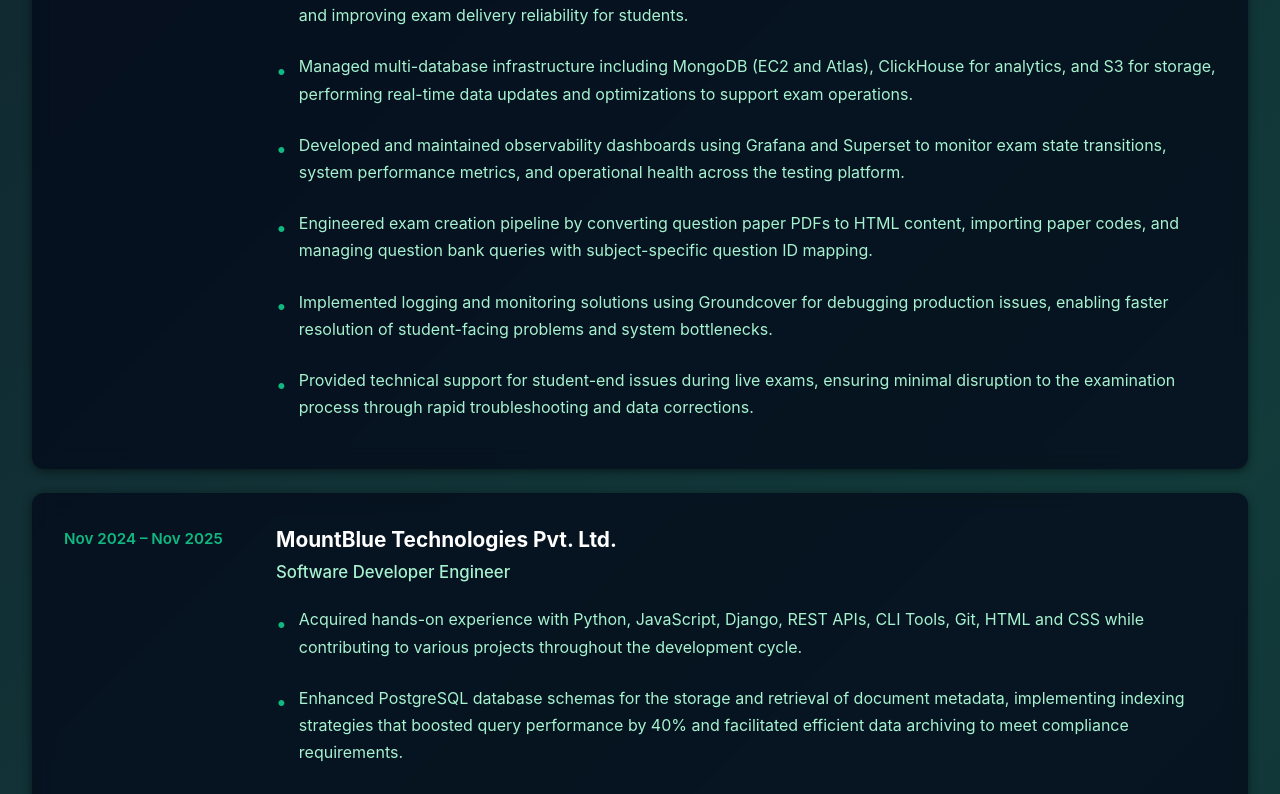
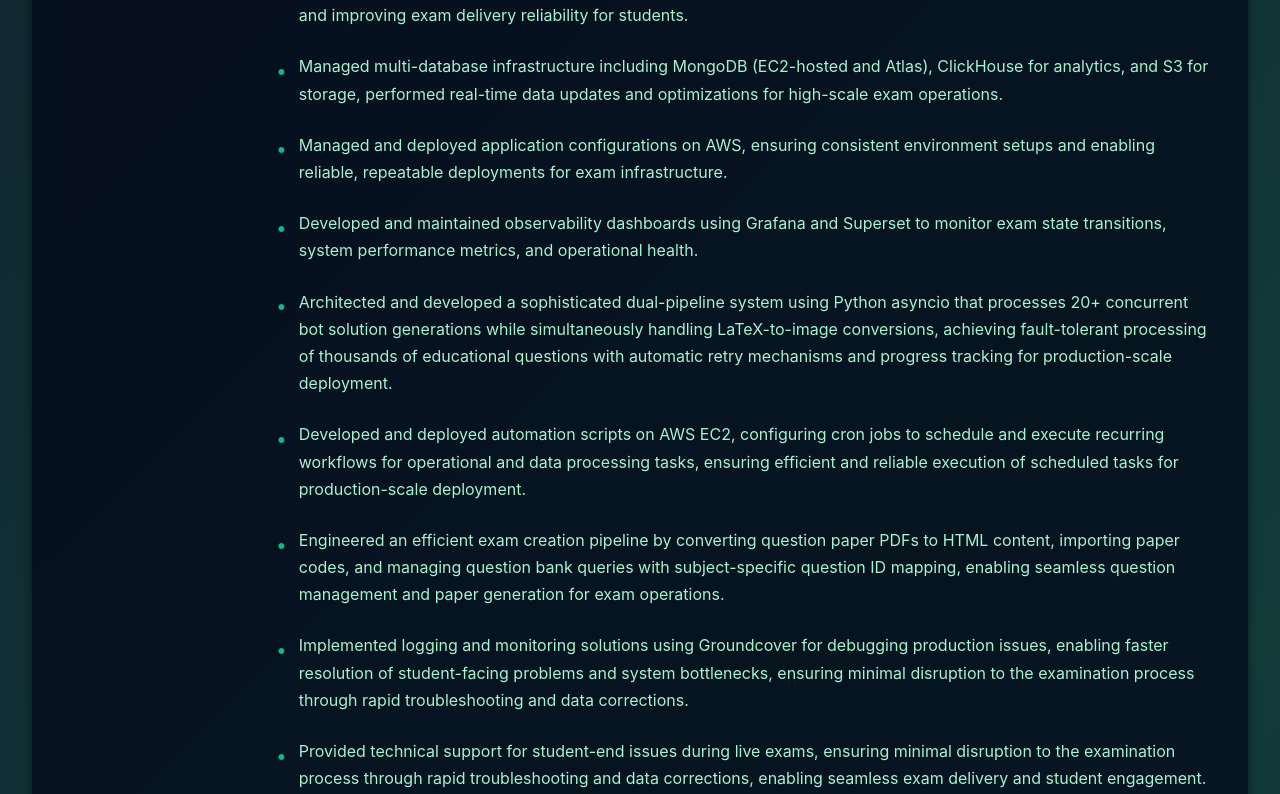
Before and after one commit to pawanprasadpadhy/Portfolio, a React (Create React App) app in the folder frontend/: page / in a window 1280 px wide. Shown: the part 1863-2657 px from the top of the page. Built offline with nearby package versions, Linux system fonts and the light colour scheme; no server answers.

Commit message:
Updated Experience

```diff
--- a/frontend/src/components/Experience.js
+++ b/frontend/src/components/Experience.js
@@ -10,11 +10,14 @@
 			role: "Software Engineer",
 			points: [
 				"Automated exam state transition workflows and debugged test IDs stuck in various states, reducing manual intervention and improving exam delivery reliability for students.",
-				"Managed multi-database infrastructure including MongoDB (EC2 and Atlas), ClickHouse for analytics, and S3 for storage, performing real-time data updates and optimizations to support exam operations.",
-				"Developed and maintained observability dashboards using Grafana and Superset to monitor exam state transitions, system performance metrics, and operational health across the testing platform.",
-				"Engineered exam creation pipeline by converting question paper PDFs to HTML content, importing paper codes, and managing question bank queries with subject-specific question ID mapping.",
-				"Implemented logging and monitoring solutions using Groundcover for debugging production issues, enabling faster resolution of student-facing problems and system bottlenecks.",
-				"Provided technical support for student-end issues during live exams, ensuring minimal disruption to the examination process through rapid troubleshooting and data corrections.",
+				"Managed multi-database infrastructure including MongoDB (EC2-hosted and Atlas), ClickHouse for analytics, and S3 for storage, performed real-time data updates and optimizations for high-scale exam operations.",
+				"Managed and deployed application configurations on AWS, ensuring consistent environment setups and enabling reliable, repeatable deployments for exam infrastructure.",
+				"Developed and maintained observability dashboards using Grafana and Superset to monitor exam state transitions, system performance metrics, and operational health.",
+				"Architected and developed a sophisticated dual-pipeline system using Python asyncio that processes 20+ concurrent bot solution generations while simultaneously handling LaTeX-to-image conversions, achieving fault-tolerant processing of thousands of educational questions with automatic retry mechanisms and progress tracking for production-scale deployment.",
+				"Developed and deployed automation scripts on AWS EC2, configuring cron jobs to schedule and execute recurring workflows for operational and data processing tasks, ensuring efficient and reliable execution of scheduled tasks for production-scale deployment.",
+				"Engineered an efficient exam creation pipeline by converting question paper PDFs to HTML content, importing paper codes, and managing question bank queries with subject-specific question ID mapping, enabling seamless question management and paper generation for exam operations.",
+				"Implemented logging and monitoring solutions using Groundcover for debugging production issues, enabling faster resolution of student-facing problems and system bottlenecks, ensuring minimal disruption to the examination process through rapid troubleshooting and data corrections.",
+				"Provided technical support for student-end issues during live exams, ensuring minimal disruption to the examination process through rapid troubleshooting and data corrections, enabling seamless exam delivery and student engagement.",
 			],
 		},
 		{
--- a/frontend/src/components/Hero.js
+++ b/frontend/src/components/Hero.js
@@ -18,7 +18,7 @@
 						Explore My Work
 					</button>
 					<a
-						href="/resume.pdf"
+						href="/resume_v1.pdf"
 						download
 						className="cta-button cta-secondary"
 					>
--- a/frontend/src/components/Navbar.js
+++ b/frontend/src/components/Navbar.js
@@ -53,7 +53,7 @@
 							Projects
 						</button>
 						<a
-							href="/resume.pdf"
+							href="/resume_v1.pdf"
 							download
 							className="nav-link resume-link"
 						>
@@ -132,7 +132,7 @@
 					>
 						Projects
 					</button>
-					<a href="/resume.pdf" download className="mobile-nav-link">
+					<a href="/resume_v1.pdf" download className="mobile-nav-link">
 						Resume
 					</a>
 					<button
```
Also changed, not shown: 1 other file (tests, documents, lock files or other folders).
